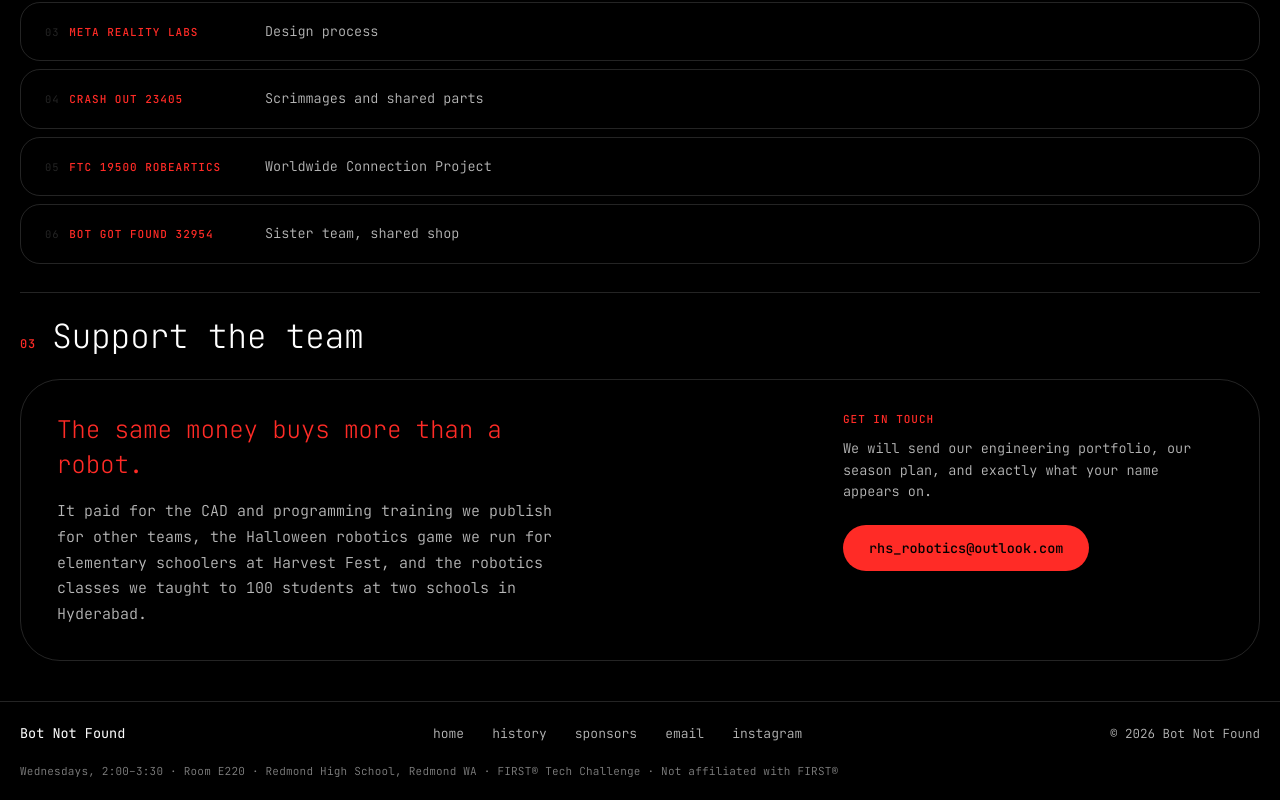
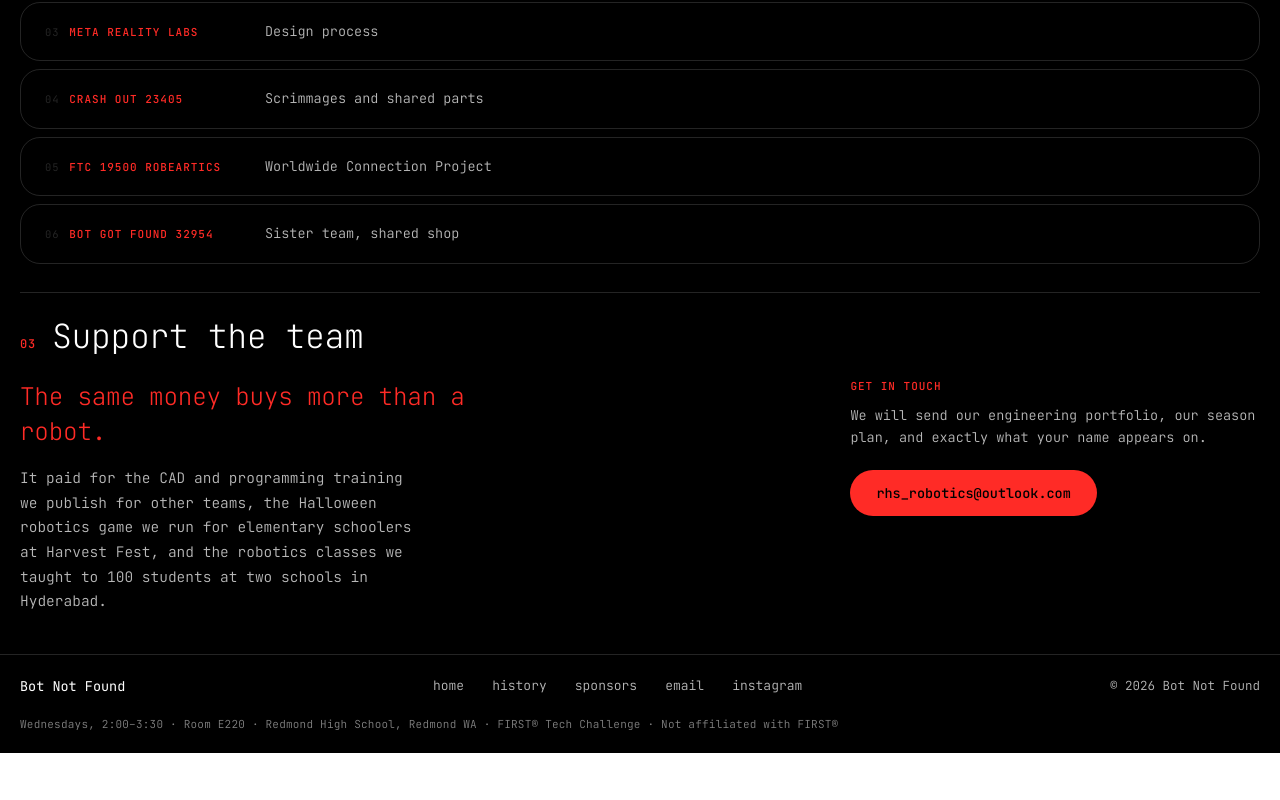
Before and after one commit to BotNotFound/website, a SvelteKit app: page /sponsors in a window 1280 px wide. Shown: the part 968-1768 px from the top of the page. After the commit the page ends 1721 px from the top, so only its background shows below. Built offline with nearby package versions, Linux system fonts and the light colour scheme.

Commit message:
Make the sponsor page email better

```diff
--- a/src/routes/(site)/sponsors/+page.svelte
+++ b/src/routes/(site)/sponsors/+page.svelte
@@ -73,7 +73,7 @@
 			</h2>
 		</header>
 
-		<div class="sp-close panel">
+		<div class="sp-close">
 			<div class="sp-pitch">
 				<p class="sp-pitch-headline">{team.sponsorPitch}</p>
 				<p class="body-copy sp-pitch-tail">{team.sponsorPitchTail}</p>
@@ -236,17 +236,19 @@
 		color: var(--on-var);
 	}
 
-	/* Same geometry as the history page's one panel (.tl-brief). */
+	/* Mirrors the masthead: pitch flush to the page's left edge, contact flush to
+	   its right. Bookending the page with the same two-column figure reads as
+	   deliberate, where a bordered box just fenced off a lot of empty width. */
 	.sp-close {
-		padding: 32px 36px;
 		display: flex;
 		flex-wrap: wrap;
-		gap: 28px 44px;
-		align-items: start;
+		justify-content: space-between;
+		align-items: flex-start;
+		gap: 30px 64px;
 	}
 
 	.sp-pitch {
-		flex: 1 1 340px;
+		flex: 1 1 380px;
 		min-width: 0;
 	}
 
@@ -261,15 +263,16 @@
 		color: var(--primary);
 	}
 
+	/* Same measure as .sponsors-lede so both ends of the page read alike. */
 	.sp-pitch-tail {
 		margin: 18px 0 0;
-		font-size: 15px;
-		line-height: 1.72;
-		max-width: 56ch;
+		font-size: 14.5px;
+		line-height: 1.7;
+		max-width: 46ch;
 	}
 
 	.sp-contact {
-		flex: 0 1 380px;
+		flex: 0 1 clamp(280px, 32vw, 440px);
 		min-width: 0;
 	}
 
```
